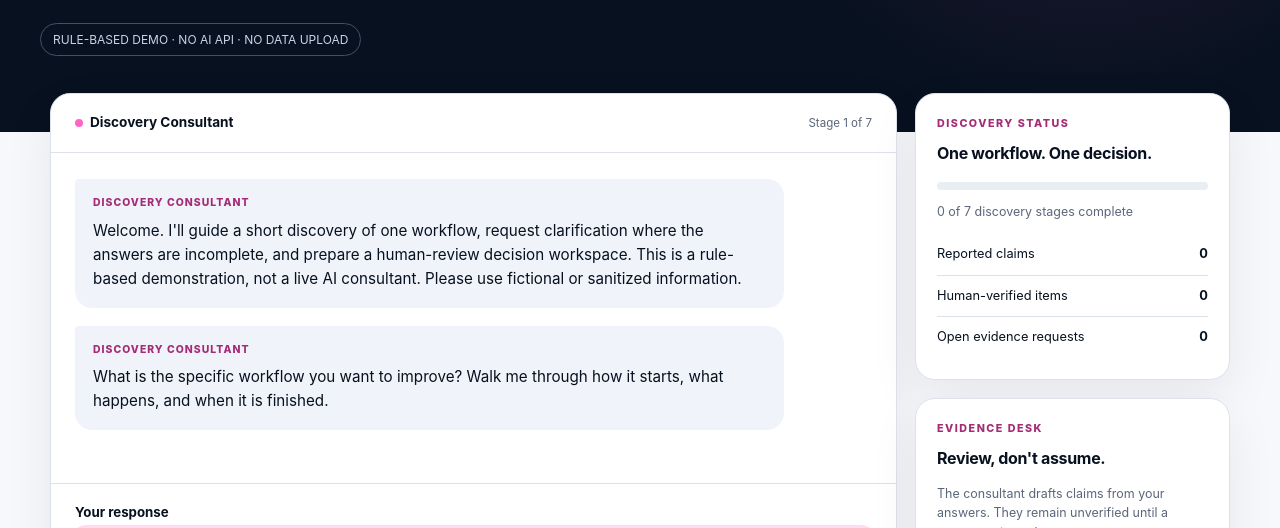
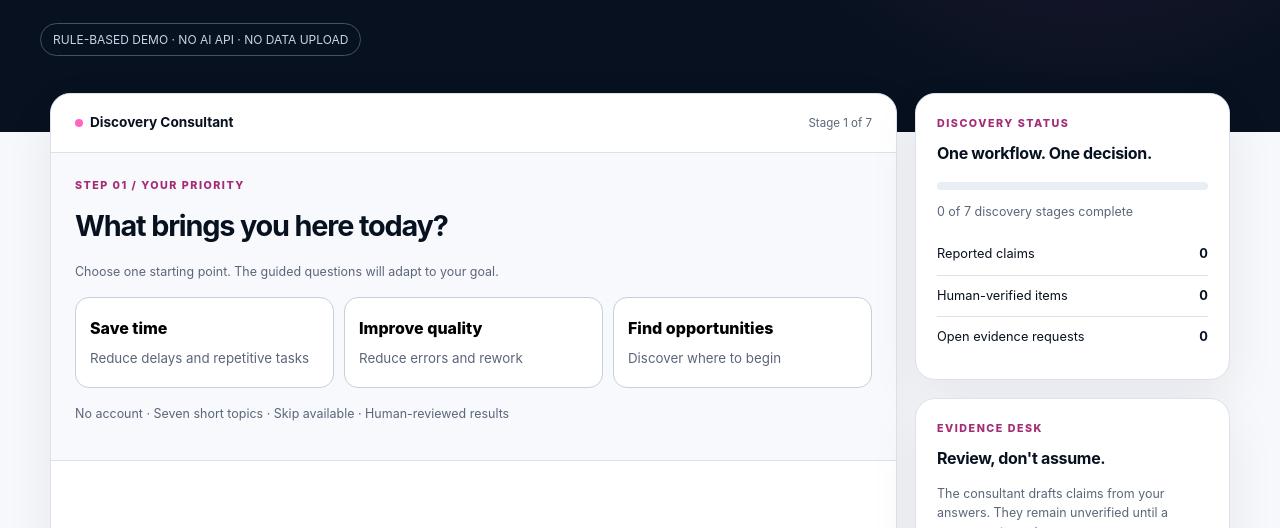
Before and after one commit to brandinealnku/itsbadlabs, a plain HTML site: page discovery/v3/index.html in a window 1280 px wide. Shown: the part 369-897 px from the top of the page. Drawn offline with Linux system fonts and the light colour scheme.

Commit message:
Add visual goal selection and personalized opening to Discovery v3 intake

```diff
--- a/discovery/v3/index.html
+++ b/discovery/v3/index.html
@@ -25,14 +25,14 @@
 @media(max-width:850px){.layout{grid-template-columns:1fr}.sidebar{grid-template-columns:1fr 1fr}.transcript{max-height:460px}.hero{padding-bottom:70px}}
 @media(max-width:560px){.sidebar{grid-template-columns:1fr}.review-grid{grid-template-columns:1fr}.surface-header,.transcript,.composer,.review{padding-left:17px;padding-right:17px}.message{max-width:96%}.hero h1{font-size:2.8rem}}
 @media(prefers-reduced-motion:reduce){*{scroll-behavior:auto!important;transition:none!important}}
-</style></head><body>
+.goal-start{padding:24px;background:#f8f9fc;border-bottom:1px solid #DCE1EA}.goal-start h2{font-size:1.8rem;letter-spacing:-.04em;margin:8px 0}.goal-grid{display:grid;grid-template-columns:repeat(3,1fr);gap:10px;margin:16px 0}.goal-grid button{background:#fff;border:1px solid #C6CFDC;border-radius:14px;text-align:left;padding:18px 14px;cursor:pointer;min-height:90px;font-weight:800}.goal-grid button:hover,.goal-grid button:focus-visible{border-color:#FF66C4;outline:2px solid #FF66C4}.goal-grid small{display:block;color:#5B667A;font-weight:400;margin-top:6px}@media(max-width:560px){.goal-grid{grid-template-columns:1fr}.goal-grid button{min-height:60px}}</style></head><body>
 <a class="skip" href="#main">Skip to discovery</a>
 <header class="demo-header"><div class="container"><a href="../../" aria-label="ITSBAD Labs home"><img src="../../assets/brand/itsbad-labs-logo.svg" alt="ITSBAD Labs"></a><a href="../">← Discovery v2</a></div></header>
 <section class="hero"><div class="container"><div class="eyebrow">ITSBAD LABS / DISCOVERY CONSULTANT</div><h1>Clarity before complexity.</h1><p>Describe a workflow in your own words. The guided consultant will investigate friction, suggest evidence to gather, and prepare options for human review.</p><span class="pilot-chip">RULE-BASED DEMO · NO AI API · NO DATA UPLOAD</span></div></section>
 <main id="main" class="layout"><section class="surface" aria-label="Guided discovery conversation">
 <div class="surface-header"><strong><span class="status-dot"></span>Discovery Consultant</strong><span class="status" id="phase">Ready to begin</span></div>
-<div id="transcript" class="transcript" role="log" aria-live="polite" aria-relevant="additions text"></div>
-<div class="composer" id="composer"><label for="answer">Your response</label><textarea id="answer" placeholder="Describe what happens in this workflow…"></textarea><div class="actions"><button id="send" class="btn-d primary" type="button">Continue →</button><button id="skip" class="btn-d" type="button">Skip question</button><button id="reset" class="btn-d" type="button">Start over</button></div><p class="small">Responses stay in this tab. Export before refreshing. Do not enter sensitive, personal, or confidential data.</p></div>
+<div id="goal-start" class="goal-start"><div class="mini-label">STEP 01 / YOUR PRIORITY</div><h2>What brings you here today?</h2><p class="small">Choose one starting point. The guided questions will adapt to your goal.</p><div class="goal-grid"><button type="button" data-goal="speed">Save time<small>Reduce delays and repetitive tasks</small></button><button type="button" data-goal="quality">Improve quality<small>Reduce errors and rework</small></button><button type="button" data-goal="explore">Find opportunities<small>Discover where to begin</small></button></div><p class="small">No account · Seven short topics · Skip available · Human-reviewed results</p></div><div id="transcript" class="transcript" role="log" aria-live="polite" aria-relevant="additions text"></div>
+<div class="composer" id="composer" hidden><label for="answer">Your response</label><textarea id="answer" placeholder="Describe what happens in this workflow…"></textarea><div class="actions"><button id="send" class="btn-d primary" type="button">Continue →</button><button id="skip" class="btn-d" type="button">Skip question</button><button id="reset" class="btn-d" type="button">Start over</button></div><p class="small">Responses stay in this tab. Export before refreshing. Do not enter sensitive, personal, or confidential data.</p></div>
 <div class="review" id="review" hidden></div></section>
 <aside class="sidebar"><section class="surface"><div class="mini-label">Discovery status</div><h2>One workflow. One decision.</h2><div class="progress" aria-label="Discovery progress"><div id="bar" style="width:0%"></div></div><p class="small" id="progress-text">0 of 7 discovery stages complete</p><div class="metric"><span>Reported claims</span><b id="reported">0</b></div><div class="metric"><span>Human-verified items</span><b id="verified">0</b></div><div class="metric"><span>Open evidence requests</span><b id="open">0</b></div></section>
 <section class="surface"><div class="mini-label">Evidence desk</div><h2>Review, don't assume.</h2><p class="small">The consultant drafts claims from your answers. They remain unverified until a person reviews them.</p><div id="evidence" class="evidence-list"></div></section>
@@ -50,7 +50,7 @@ const prompts=[
 {key:"constraints",q:"What constraints should any solution respect—privacy, security, policy, budget, staff capacity, or integration limits?",hint:"Who must approve a change to this workflow?"},
 {key:"proof",q:"What safe, non-sensitive evidence could we review to validate the biggest problem? For example, counts, timestamps, an anonymized process map, or a redacted sample.",hint:"Who can verify the numbers and approve the next experiment?"}
 ];
-const state={answers:{},messages:[],evidence:[],followups:{},stage:0,decision:{action:"",rationale:"",owner:"",metric:"",guardrails:""},complete:false};
+const state={goal:"",answers:{},messages:[],evidence:[],followups:{},stage:0,decision:{action:"",rationale:"",owner:"",metric:"",guardrails:""},complete:false};
 function addMessage(role,text){state.messages.push({role,text});const el=document.createElement("div");el.className="message "+role;const tag=document.createElement("span");tag.className="role";tag.textContent=role==="agent"?"DISCOVERY CONSULTANT":"YOU";el.appendChild(tag);el.appendChild(document.createTextNode(text));$("transcript").appendChild(el);$("transcript").scrollTop=$("transcript").scrollHeight}
 function evidenceDraft(key,text){if(!text)return;state.evidence.push({id:state.evidence.length+1,topic:key,claim:text,status:"reported",reviewer:"",note:"",source:"Participant self-report"})}
 function suggestFollowup(key,answer){const s=answer.toLowerCase();if(answer.length<45)return prompts[state.stage].hint;
@@ -75,5 +75,5 @@ function download(name,content,type){const u=URL.createObjectURL(new Blob([conte
 function exportBrief(){const lines=["ITSBAD LABS | GUIDED WORKFLOW DISCOVERY","DEMO — HUMAN REVIEW REQUIRED","",...prompts.map(p=>p.q+"\n"+(state.answers[p.key]||"Not answered")+"\n"),"EVIDENCE REGISTER",...state.evidence.map(e=>e.id+". "+e.topic+": "+e.claim+" ["+e.status+"] "+(e.note||"")),"","OPTIONS (HEURISTIC)",...options().map(o=>o.name+": "+o.why),"","HUMAN DECISION",JSON.stringify(state.decision,null,2)];download("itsbad-discovery-decision-brief.txt",lines.join("\n"),"text/plain")}
 async function copyPrompt(){const promptText="You are assisting a human evidence reviewer. Analyze this SANITIZED discovery session. Do not invent facts, ROI, or citations. Distinguish reported claims from human-verified records, identify contradictions, ask for missing proof, and compare process change, rules-based automation, and narrowly scoped AI. Draft a decision brief for human approval only.\n\n"+JSON.stringify({answers:state.answers,evidence:state.evidence,decision:state.decision},null,2);try{await navigator.clipboard.writeText(promptText);$("decision-status").textContent="Prompt copied. Sanitize again before submitting to an approved AI tool."}catch{$("decision-status").textContent="Clipboard unavailable. Use the JSON export to prepare an approved analysis."}}
 $("send").addEventListener("click",()=>send(false));$("skip").addEventListener("click",()=>send(true));$("answer").addEventListener("keydown",e=>{if(e.key==="Enter"&&(e.metaKey||e.ctrlKey)){e.preventDefault();send(false)}});$("reset").addEventListener("click",()=>{if(confirm("Clear all responses and start over?"))location.reload()});$("export").addEventListener("click",()=>download("itsbad-discovery-v3-session.json",JSON.stringify(state,null,2),"application/json"));
-addMessage("agent","Welcome. I'll guide a short discovery of one workflow, request clarification where the answers are incomplete, and prepare a human-review decision workspace. This is a rule-based demonstration, not a live AI consultant. Please use fictional or sanitized information.");ask();
+document.querySelectorAll("[data-goal]").forEach(b=>b.addEventListener("click",()=>{state.goal=b.dataset.goal;$("goal-start").hidden=true;$("composer").hidden=false;const goal={speed:"saving time",quality:"reducing errors",explore:"identifying opportunities"}[state.goal];addMessage("agent","We will focus on "+goal+". I will guide you through one workflow, ask clarifying questions, and prepare a human-reviewed decision. This is a rule-based demo, not a live AI service.");ask()}));update();
 </script></body></html>
```
